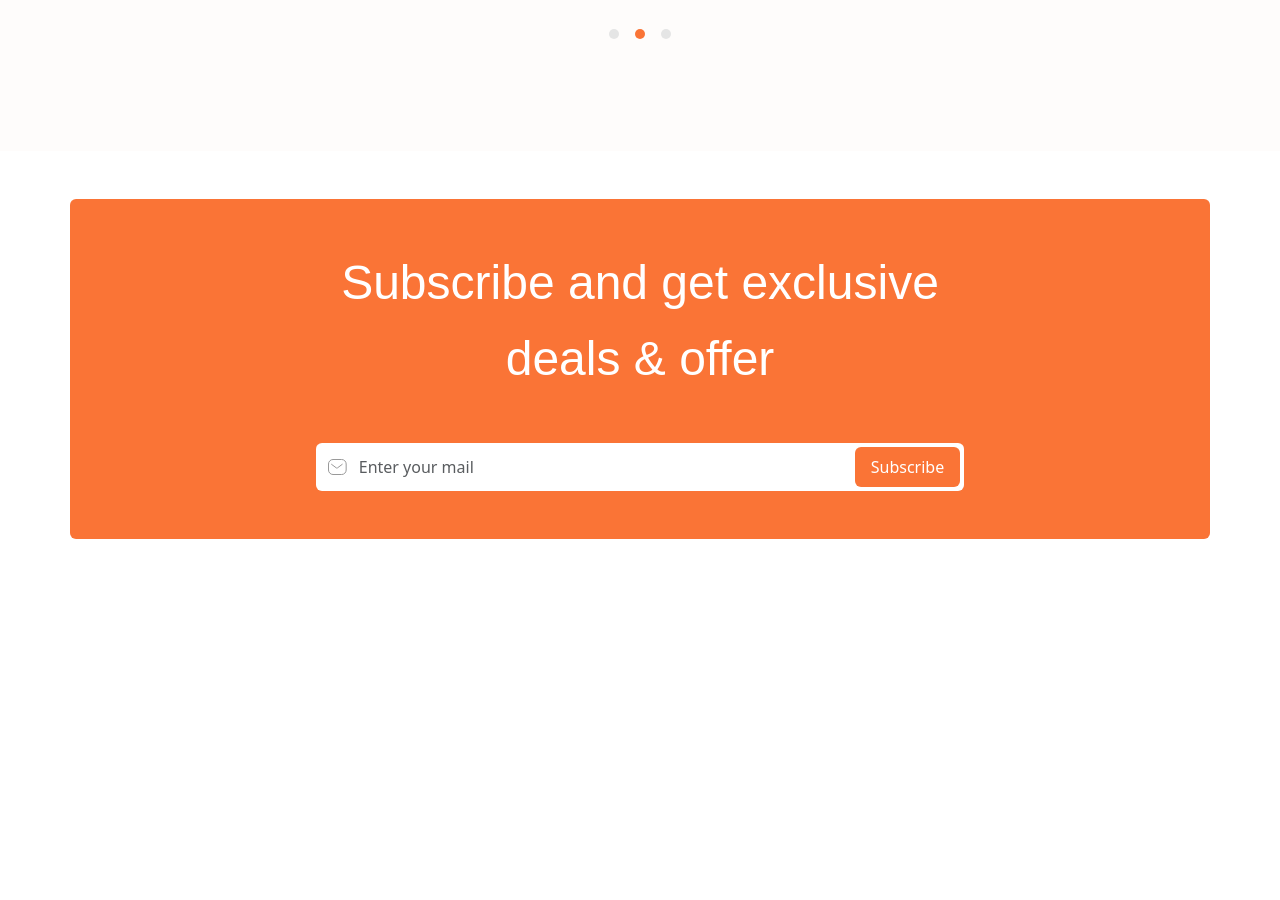
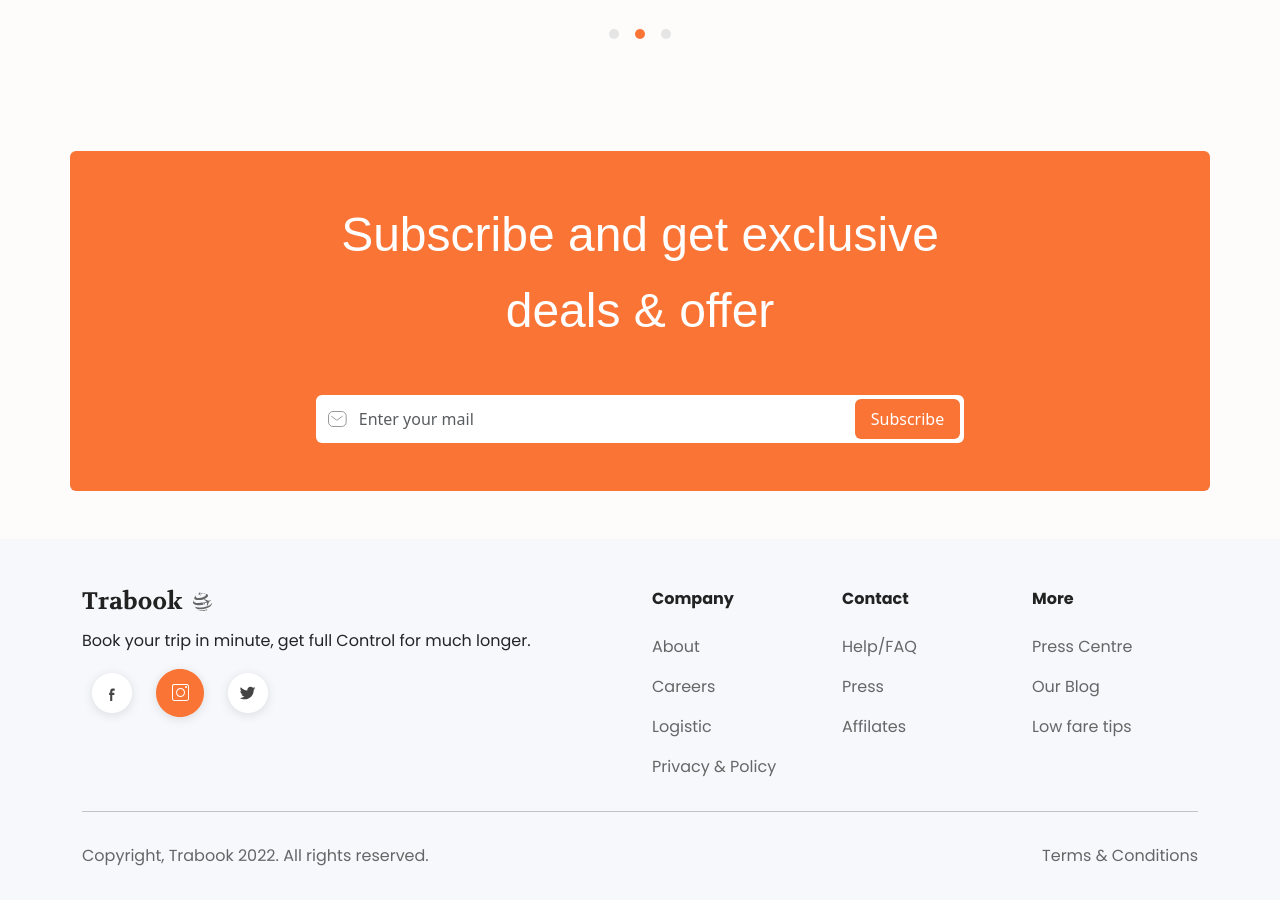
Before and after one commit to Panchal-Harah/Task2_Uptake_Infotech, a plain HTML site: page index.html in a window 1280 px wide. Shown: the part 3873-4773 px from the top of the page. Before the commit the page ends 4460 px from the top, so only its background shows below. Drawn offline with nearby package versions, Linux system fonts and the light colour scheme; a web font is replaced by a local one.

Commit message:
feat: footer completed

```diff
--- a/index.html
+++ b/index.html
@@ -713,7 +713,7 @@
           </div>
         </div>
         <div
-          class="pagging2 d-flex align-items-center justify-content-center gap-3 mt-2 mb-5"
+          class="pagging2 d-flex align-items-center justify-content-center gap-3 mt-2"
         >
           <p class="first rounded-circle"></p>
           <p class="second rounded-circle"></p>
@@ -723,7 +723,7 @@
     </section>
 
     <!-- deal & offer section -->
-    <section class="offer my-5">
+    <section class="offer py-5">
       <div class="container deal-offer rounded pt-5">
         <div class="">
           <div
@@ -757,7 +757,51 @@
     </section>
 
     <!-- footer -->
-
+    <footer class="footer pt-5 position-relative">
+      <div class="container">
+        <div class="row">
+          <div class="col-md-6 mb-5 mb-lg-0 gap-5">
+            <div class="mb-3"><img src="./images/Logo.svg" alt="image not found" /></div>
+            <p class="footer-desc mb-2">Book your trip in minute, get full Control for much longer.</p>
+            <div class="social_media-icon d-flex p-0 gap-1">
+              <img src="./images/facebook.svg" alt="image not found">
+              <img src="./images/insta.svg" alt="image not found">
+              <img src="./images/twitter.svg" alt="image not found">
+            </div>
+          </div>
+          <div class="col-lg-2 col-md-6">
+            <p class="fw-bold list-heading mb-4">Company</p>
+            <ul class="list list-unstyled d-grid gap-3">
+              <li><a class="text-items text-decoration-none" href="#">About</a></li>
+              <li><a class="text-items text-decoration-none" href="#">Careers</a></li>
+              <li><a class="text-items text-decoration-none" href="#">Logistic</a></li>
+              <li><a class="text-items text-decoration-none" href="#">Privacy & Policy</a></li>
+            </ul>
+          </div>
+          <div class="col-lg-2 col-md-6">
+            <p class="fw-bold list-heading mb-4">Contact</p>
+            <ul class="list list-unstyled d-grid gap-3">
+              <li><a class="text-items text-decoration-none" href="#">Help/FAQ</a></li>
+              <li><a class="text-items text-decoration-none" href="#">Press</a></li>
+              <li><a class="text-items text-decoration-none" href="#">Affilates</a></li>
+            </ul>
+          </div>
+          <div class="col-lg-2 col-md-6">
+            <p class="fw-bold list-heading mb-4">More</p>
+            <ul class="list list-unstyled d-grid gap-3">
+              <li><a class="text-items text-decoration-none" href="#">Press Centre</a></li>
+              <li><a class="text-items text-decoration-none" href="#">Our Blog</a></li>
+              <li><a class="text-items text-decoration-none" href="#">Low fare tips</a></li>
+            </ul>
+          </div>
+          <div><hr></div>
+          <div class="sub-footer d-flex flex-column flex-md-row justify-content-between align-items-start my-3">
+            <p>Copyright, Trabook 2022. All rights reserved.</p>
+            <p>Terms & Conditions</p>
+          </div>
+        </div>
+      </div>
+    </footer>
     <script src="https://cdn.jsdelivr.net/npm/bootstrap@5.3.3/dist/js/bootstrap.bundle.min.js"></script>
   </body>
 </html>
--- a/style.css
+++ b/style.css
@@ -283,6 +283,10 @@ nav {
   background-color: #E5E5E5;
 }
 
+.offer {
+  background-color: #FEFCFB;
+}
+
 .deal-offer {
   background-color: #FA7436;
 }
@@ -299,3 +303,26 @@ nav {
 .Subscribe input {
   width: 500px;
 }
+
+.footer {
+  background-color: #F7F8FC;
+}
+
+.footer-desc {
+  font-family: 'Poppins',sans-serif;
+}
+
+.list-heading {
+  font-family: 'Poppins',sans-serif;
+  color: #222222;
+}
+
+.list, .text-items {
+  font-family: 'Poppins',sans-serif;
+  color: #666666;
+}
+
+.sub-footer p{
+  font-family: 'Poppins',sans-serif;
+  color: #666666;
+}
```
Also changed, not shown: images/facebook.svg (added), images/insta.svg (added), images/twitter.svg (added).
